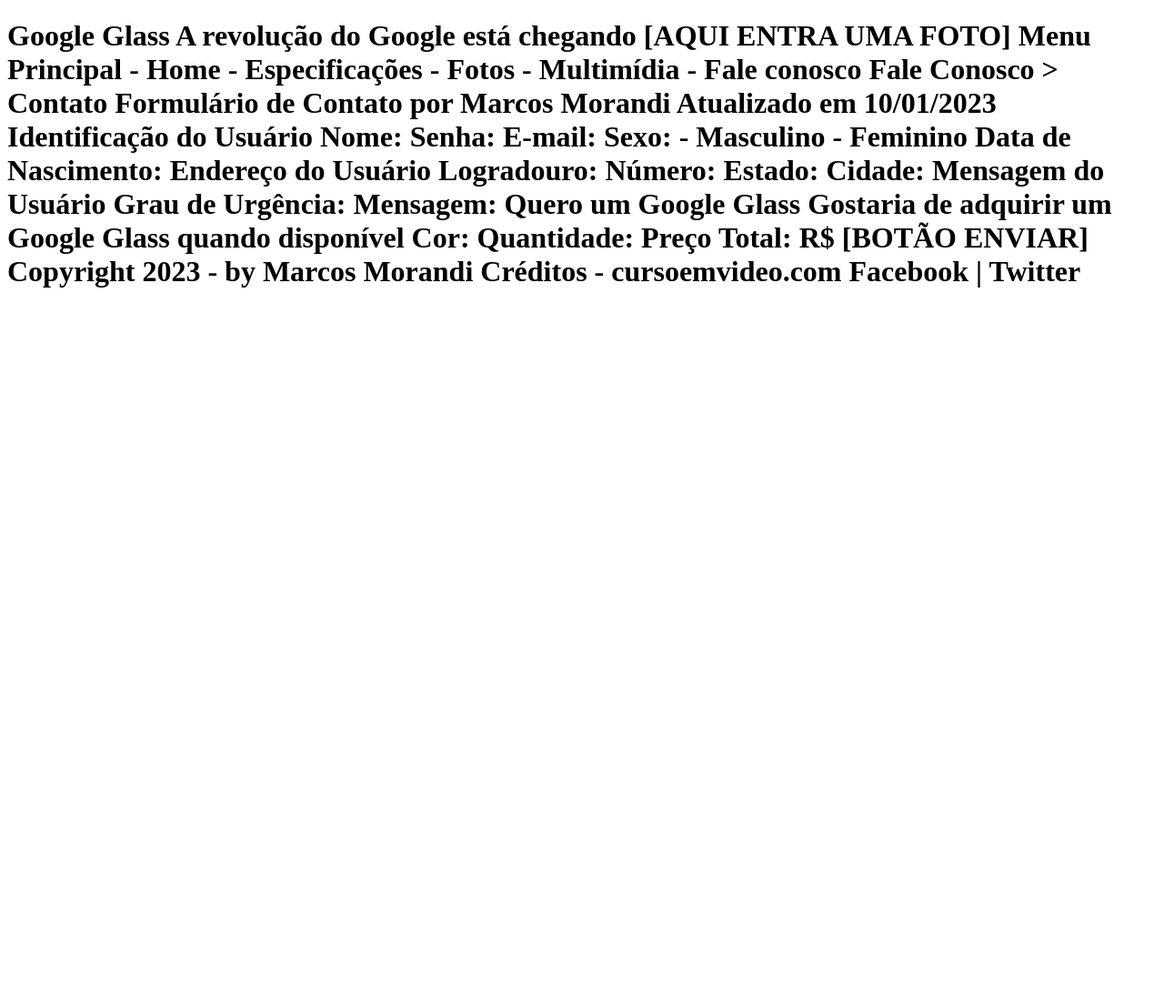
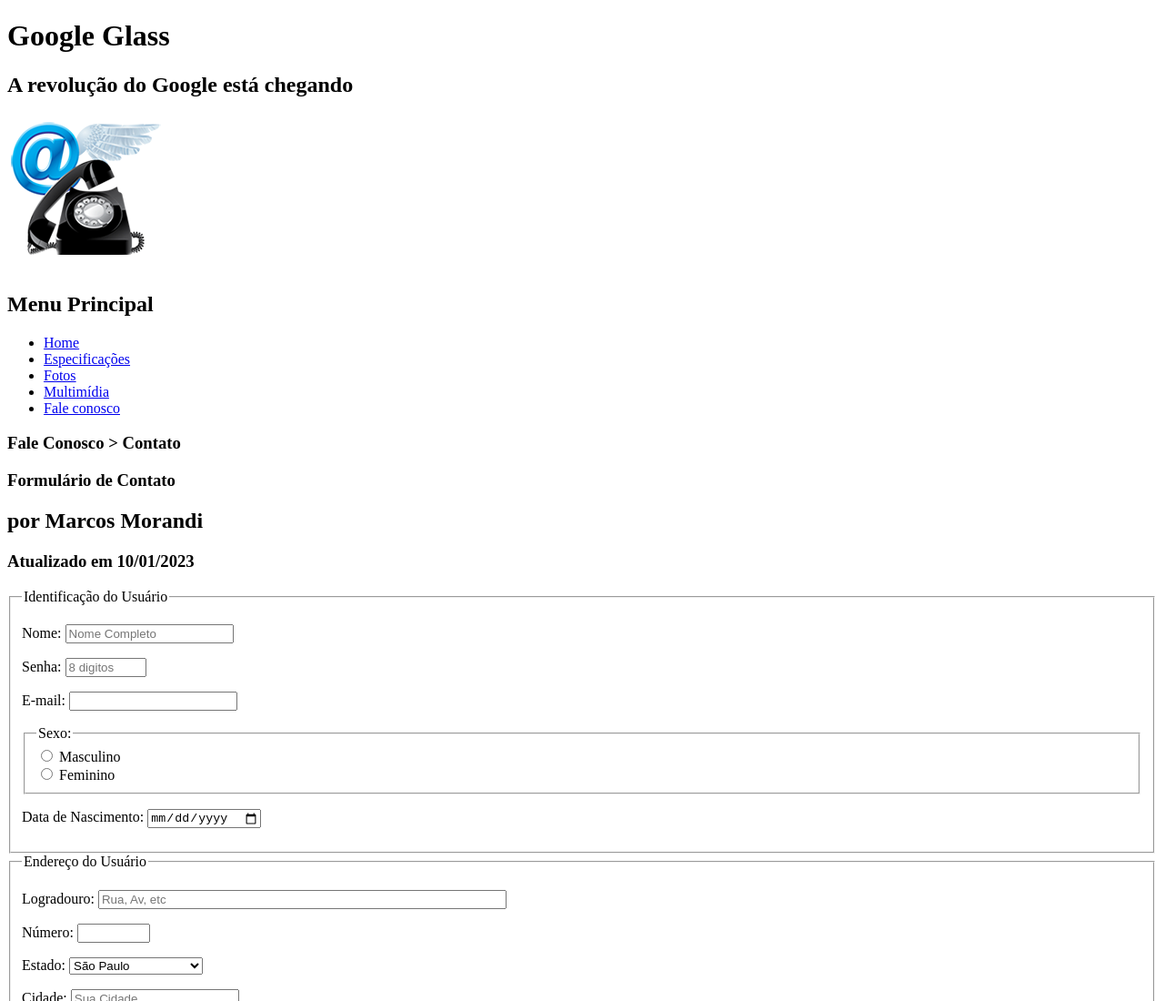
Before and after one commit to marcosmorandi/googleglass-html-css-javascript, a plain HTML site: page fale-conosco.html in a window 1280 px wide. Shown: the top 1100 px of the page at 91% size. Before the commit the page ends 800 px from the top, so only its background shows below. Drawn offline with Linux system fonts and the light colour scheme.

Commit message:
Trabalhando no 'index' e no 'fale-conosco'.

```diff
--- a/fale-conosco.html
+++ b/fale-conosco.html
@@ -4,59 +4,145 @@
     <meta charset="UTF-8">
     <meta http-equiv="X-UA-Compatible" content="IE=edge">
     <meta name="viewport" content="width=device-width, initial-scale=1.0">
-    <title>Document</title>
+    <title>Tudo sobre o Google Glass</title>
+    <link rel="stylesheet" href="css/estilo.css"/>
+	<link rel="stylesheet" href="css/form.css"/>
 </head>
 <script language="JavaScript" src="javascript/funcoes.js"></script>
+<script>
+	function calc_total() {
+		var	qtd = parseInt(document.getElementById('cQtd').value);
+		tot = qtd * 1500;
+		document.getElementById('cTot').value = tot;
+	}
+</script>
 <body>
-    <h1>
-        Google Glass
-        A revolução do Google está chegando
+    <div id="interface">
+		<header id="cabecalho">
+			<hgroup>
+				<h1>Google Glass</h1>
+				<h2>A revolução do Google está chegando</h2>
+			</hgroup>
+			<img id="icone" src="images/contato.png"/>
+			<nav id="menu">
+				<h1>Menu Principal</h1>
+				<ul type="disk">
+					<li onmouseover="mudaFoto('images/home.png')" onmouseout="mudaFoto('images/contato.png')"><a href="index.html">Home</a></li>
+					<li onmouseover="mudaFoto('images/especificacoes.png')" onmouseout="mudaFoto('images/contato.png')"><a href="especificacoes.html">Especificações</a></li>
+					<li onmouseover="mudaFoto('images/fotos.png')" onmouseout="mudaFoto('images/contato.png')"><a href="especificacoes.html"><a href="fotos.html">Fotos</a></li>
+					<li onmouseover="mudaFoto('images/multimidia.png')" onmouseout="mudaFoto('images/contato.png')"><a href="especificacoes.html"><a href="multimidia.html">Multimídia</a></li>
+					<li onmouseover="mudaFoto('images/contato.png')" onmouseout="mudaFoto('images/contato.png')"><a href="especificacoes.html"><a href="fale-conosco.html">Fale conosco</a></li>
+				</ul>
+			</nav>
+		</header>
+		<section id="corpo-full">
+			<article id="noticia-principal">
+				<header id="cabecalho-artigo">
+					<hgroup>
+						<h3>Fale Conosco > Contato</h3>
+						<h1>Formulário de Contato</h1>
+						<h2>por Marcos Morandi</h2>
+						<h3 class="direita">Atualizado em 10/01/2023</h3>
+					</hgroup>
+				</header>
 
-        [AQUI ENTRA UMA FOTO]
+				<form method="POST" id="fContato" action="mailto:contato@cursoemvideo.com" oninput="calc_total();">
 
-        Menu Principal
-        - Home
-        - Especificações
-        - Fotos
-        - Multimídia
-        - Fale conosco
+					<fieldset id="usuario"><legend>Identificação do Usuário</legend>
+	   					<p>
+							   <label for="cNome">Nome:</label> <input type="text" name="tNome" id="cNome" size="20" maxlength="30" placeholder="Nome Completo"/>
+						</p>
+	    				<p>
+							<label for="cSenha">Senha:</label> <input type="password" name="tSenha" id="cSenha" size="8" maxlength="8" placeholder="8 digitos"/>
+						</p>
+	    				<p>
+							<label for="cMail">E-mail:</label> <input type="email" name="tMail" id="cMail" size="20" maxlength="40"/>
+						</p>
+	    				<fieldset id="sexo"><legend>Sexo:</legend>
+	        				<input type="radio" name="tSexo" id="cMasc"/> <label for="cMasc">Masculino</label>
+							<br/>
+	        				<input type="radio" name="tSexo" id="cFem"/> <label for="cFem">Feminino</label>
+						</fieldset>
+	    				<p>
+							<label for="cNasc">Data de Nascimento:</label> <input type="date" name="tNasc" id="cNasc"/>
+						</p>
+					</fieldset>
 
-        Fale Conosco > Contato
-        Formulário de Contato
-        por Marcos Morandi
-        Atualizado em 10/01/2023
+					<fieldset id="endereco"><legend>Endereço do Usuário</legend>
+	    				<p>
+							<label for="cRua">Logradouro:</label> <input type="text" name="tRua" id="cRua" size="53" maxlength="80" placeholder="Rua, Av, etc"/>
+						</p>
+	    				<p>
+							<label for="cNum">Número:</label> <input type="number" name="tNum" id="cNum" min="0" max="99999"/>
+						</p>
+	    				<p>
+							<label for="cEst">Estado:</label>
+							<select name="tEst" id="cEst">
+								<optgroup label="Região Sudeste">
+									<option value="RJ">Rio de Janeiro</option>
+									<option value="SP" selected>São Paulo</option>
+									<option value="MG">Minas Gerais</option>
+								</optgroup>
+								<optgroup label="Região Sul">
+									<option value="PR">Paraná</option>
+									<option value="SC">Santa Catarina</option>
+									<option value="RS">Rio Grande do Sul</option>
+								</optgroup>
+							</select>
+						</p>
+	    				<p>
+							<label for="cCid">Cidade:</label>
+							<input type="text" name="tCid" id="cCid" maxlength="40" size="20" placeholder="Sua Cidade" list="cidades"/>
 
-        Identificação do Usuário
-            Nome:
-            Senha:
-            E-mail:
-            Sexo:
-                - Masculino
-                - Feminino
-            Data de Nascimento:
+							<datalist id="cidades">
+								<option value="Rio de Janeiro"></option>
+								<option value="Nova Iguaçu"></option>
+								<option value="Niteroi"></option>
+								<option value="Belford Roxo"></option>
+							</datalist>
+						</p>
+					</fieldset>
 
-        Endereço do Usuário
-            Logradouro:
-            Número:
-            Estado:
-            Cidade:
+					<fieldset id="mensagem"><legend>Mensagem do Usuário</legend>
+    					<p>
+							<label for="cUrg">Grau de Urgência:</label>
+							Mín<input type="range" name="tUrg" id="cUrg" min="0" max="10" step="2"/>Máx
+						</p>
+    					<p>
+							<label for="cMsg">Mensagem:</label>
+							<textarea name="tMsg" id="cMsg" cols="35" rows="5" placeholder="Deixe aqui sua mensagem"></textarea>
+						</p>
+					</fieldset>
 
-        Mensagem do Usuário
-            Grau de Urgência:
-            Mensagem:
+					<fieldset id="pedido"><legend>Quero um Google Glass</legend>
+						<p>
+							<input type="checkbox" name="tRed" id="cPed" checked/>
+							<label for="cPed">Gostaria de adquirir um Google Glass quando disponível</label>
+						</p>
+    					<p>
+							<label for="cCor">Cor:</label>
+							<input type="color" name="tCor" id="cCor" value="#0000FF"/>
+						</p>
+    					<p>
+							<label for="cQtd">Quantidade:</label>
+							<input type="number" name="tQtd" id="cQtd" min="0" max="5" value="0"/>
+						</p>
+    					<p>
+							<label for="cTot">Preço Total: R$</label>
+							<input type="text" name="tTor" id="cTot" placeholder="Total a Pagar" readonly/>
+						</p>
+					</fieldset>
 
-        Quero um Google Glass
-            Gostaria de adquirir um Google Glass quando disponível
-            Cor:
-            Quantidade:
-            Preço Total: R$
+					<input type="image" name="tEnviar" src="_imagens/botao-enviar.png"/>
 
+				</form>
 
-        [BOTÃO ENVIAR]
-
-        Copyright 2023 - by Marcos Morandi
-        Créditos - cursoemvideo.com
-        Facebook | Twitter
-    </h1>
+			</article>
+		</section>
+		<footer id="rodape">
+    	<p>Copyright 2023 - by Marcos Morandi (créditos: cursoemvideo.com)<br/>
+   		 <a href="http://facebook.com" target="_blank">Facebook</a> | <a href="http://twitter.com" target="_blank">Twitter</a></p>
+		</footer>
+	</div>
 </body>
 </html>
```
Also changed, not shown: index.html (+1 -1 lines).
